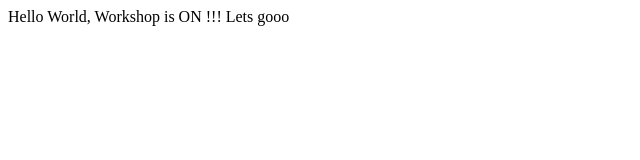
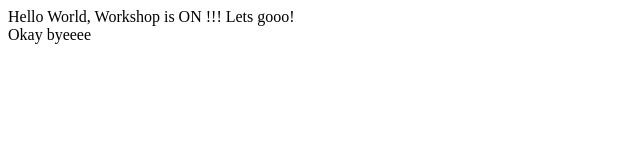
Before and after one commit to RaoulSamy/Raoul, a plain HTML site: page index.html in a window 1280 px wide. Shown: the full height of the page, 0-640 px from the left. Drawn offline with Linux system fonts and the light colour scheme.

Commit message:
added new files

```diff
--- a/index.html
+++ b/index.html
@@ -7,6 +7,8 @@
     <title>Document</title>
 </head>
 <body>
-    Hello World, Workshop is ON !!! Lets gooo
-</body>
+    Hello World, Workshop is ON !!! Lets gooo!
+    <br>
+    Okay byeeee
+    </body>
 </html>
```
Also changed, not shown: example.js (added), style.css (added).
